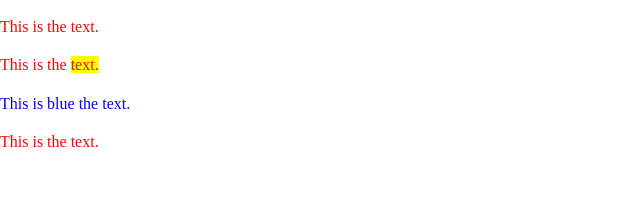
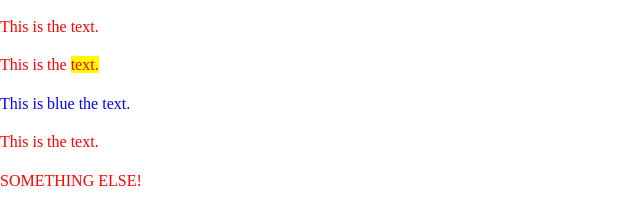
Before and after one commit to SKraan20/LitClass, a plain HTML site: page index.html in a window 1280 px wide. Shown: the whole page, without its empty margins (0-640 px from the left). Drawn offline with nearby package versions, Linux system fonts and the light colour scheme.

Commit message:
added something else

```diff
--- a/index.html
+++ b/index.html
@@ -26,7 +26,7 @@
   <p>This is the <span class="highlight">text.</span></p>
   <p class="bluetext">This is blue the text.</p>
   <p>This is the text.</p>
-
+  <p>SOMETHING ELSE!</p>
   <div class="annotation">
     <p>This is an annotation for the highlighted text.</p>
   </div>
```
